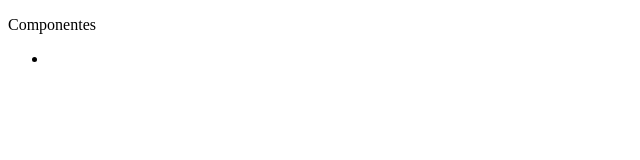
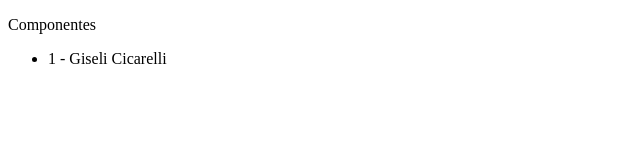
Before and after one commit to fits51/CSCW, a plain HTML site: page index.html in a window 1280 px wide. Shown: the whole page, without its empty margins (0-640 px from the left). Drawn offline with Linux system fonts and the light colour scheme.

Commit message:
Adicionado Giseli

```diff
--- a/index.html
+++ b/index.html
@@ -8,6 +8,7 @@
 
 <ul>
   <li>
+    1 - Giseli Cicarelli
   </li>
 </ul>
 </body>
```
